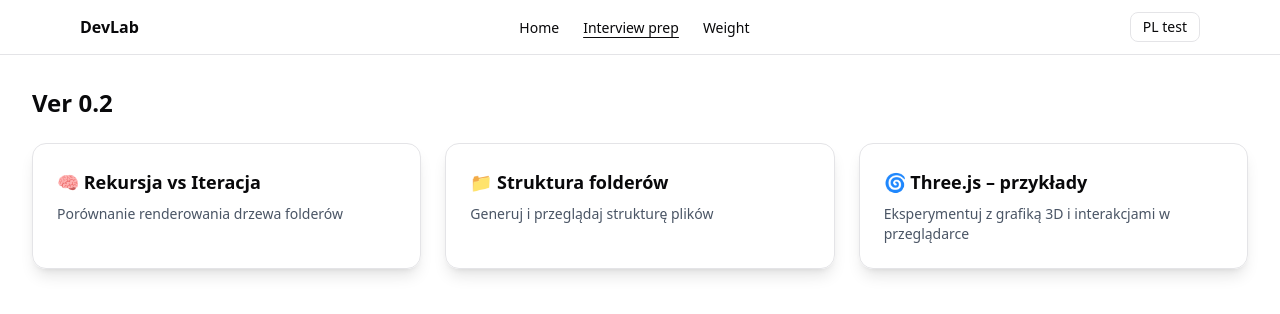
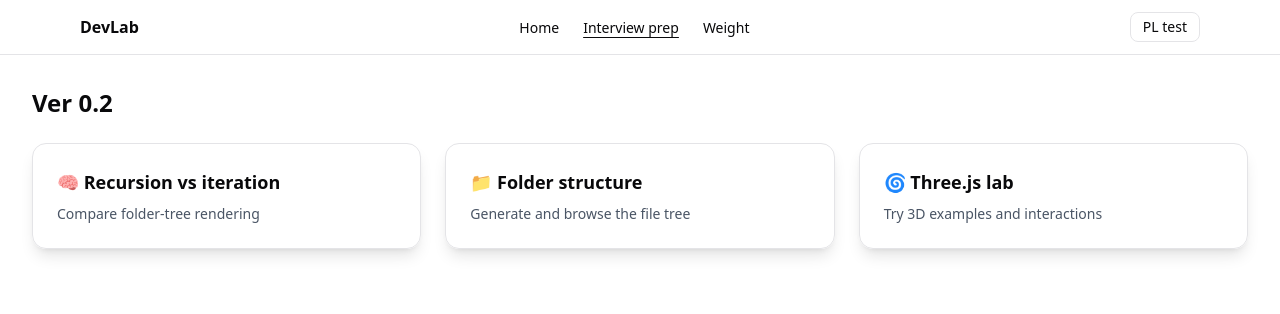
Before and after one commit to potnar/nestjs-nextjs-demo, a Next.js app in the folder apps/frontend/: page /en/interview-prep in a window 1280 px wide. Shown: the top 314 px of the page. Built offline with nearby package versions, Linux system fonts and the light colour scheme.

Commit message:
add translates

```diff
--- a/apps/frontend/src/app/[locale]/interview-prep/page.tsx
+++ b/apps/frontend/src/app/[locale]/interview-prep/page.tsx
@@ -1,9 +1,16 @@
-import Link from 'next/link';
-import { tiles } from '@/data/interviewTiles';
+"use client"
+
+import {Link} from "@/i18n/navigation";
+import {useLocale, useTranslations} from "next-intl";
+import {makeTiles} from "@/data/interviewTiles";
 
 export default function InterviewPrepPage() {
+  const locale = useLocale() as "pl" | "en";
+  const t = useTranslations();
+  const tiles = makeTiles(locale, (k) => t(k));
+
   return (
-    <div className="p-8 grid grid-cols-1 sm:grid-cols-2 md:grid-cols-3 gap-6">
+    <div key={locale} className="p-8 grid grid-cols-1 sm:grid-cols-2 md:grid-cols-3 gap-6">
       <div className="col-span-full">
         <h1 className="text-2xl font-bold">Ver 0.2</h1>
       </div>
--- a/apps/frontend/src/data/interviewTiles.ts
+++ b/apps/frontend/src/data/interviewTiles.ts
@@ -1,24 +1,19 @@
-export interface Tile {
-    href: string;
-    title: string;
-    description: string;
-  }
-
-  export const tiles: Tile[] = [
+export function makeTiles(locale: "pl" | "en", t: (key: string) => string) {
+  return [
     {
       href: "/interview-prep/tree-demo",
-      title: "🧠 Rekursja vs Iteracja",
-      description: "Porównanie renderowania drzewa folderów",
+      title: `🧠 ${t("interview-prep.recursion.title")}`,
+      description: t("interview-prep.recursion.desc"),
     },
     {
       href: "/interview-prep/filesystem",
-      title: "📁 Struktura folderów",
-      description: "Generuj i przeglądaj strukturę plików",
+      title: `📁 ${t("interview-prep.filesystem.title")}`,
+      description: t("interview-prep.filesystem.desc"),
     },
     {
-        href: "/interview-prep/threejs",
-        title: "🌀 Three.js – przykłady",
-        description: "Eksperymentuj z grafiką 3D i interakcjami w przeglądarce",
-      }
-
+      href: "/interview-prep/threejs",
+      title: `🌀 ${t("interview-prep.three.title")}`,
+      description: t("interview-prep.three.desc"),
+    },
   ];
+}
--- a/apps/frontend/src/data/tiles.ts
+++ b/apps/frontend/src/data/tiles.ts
@@ -1,6 +1,6 @@
 export function makeTiles(locale: "pl" | "en", t: (key: string) => string) {
   return [
-    { href: "/weight",        title: `⚖️ ${t("tiles.weight.title")}`,     description: t("tiles.weight.desc") },
-    { href: "/interview-prep",title: `🎯 ${t("tiles.interview.title")}`,  description: t("tiles.interview.desc") },
+    { href: "/weight",        title: `⚖️ ${t("home.tiles.weight.title")}`,     description: t("home.tiles.weight.desc") },
+    { href: "/interview-prep",title: `🎯 ${t("home.tiles.interview.title")}`,  description: t("home.tiles.interview.desc") },
   ];
 }
--- a/apps/frontend/src/languages/en.json
+++ b/apps/frontend/src/languages/en.json
@@ -27,7 +27,8 @@
     "none": "nothing selected",
     "hint": "Under the hood: Raycaster → intersectObjects → first hit."
   },
-    "home": { "version": "Version {ver}" },
+  "home": {
+    "version": "Version {ver}",
     "tiles": {
       "weight": {
         "title": "Weight tracking",
@@ -38,4 +39,19 @@
         "desc": "Questions and visual examples: Three.js, React, Next.js, NestJS"
       }
     }
+  },
+  "interview-prep": {
+    "recursion": {
+      "title": "Recursion vs iteration",
+      "desc": "Compare folder-tree rendering"
+    },
+    "filesystem": {
+      "title": "Folder structure",
+      "desc": "Generate and browse the file tree"
+    },
+    "three": {
+      "title": "Three.js lab",
+      "desc": "Try 3D examples and interactions"
     }
+  }
+}
--- a/apps/frontend/src/languages/pl.json
+++ b/apps/frontend/src/languages/pl.json
@@ -27,7 +27,8 @@
     "none": "nic nie wybrano",
     "hint": "Pod maską: Raycaster → intersectObjects → pierwszy trafiony mesh."
   },
-    "home": { "version": "Wersja {ver}" },
+  "home": {
+    "version": "Wersja {ver}",
     "tiles": {
       "weight": {
         "title": "Monitorowanie wagi",
@@ -38,4 +39,19 @@
         "desc": "Pytania i wizualne przykłady: Three.js, React, Next.js, NestJS"
       }
     }
+  },
+  "interview-prep":{
+    "recursion": {
+      "title": "Rekursja vs iteracja",
+      "desc": "Porównaj renderowanie drzewa folderów"
+    },
+    "filesystem": {
+      "title": "Struktura folderów",
+      "desc": "Generuj i przeglądaj drzewo plików"
+    },
+    "three": {
+      "title": "Three.js lab",
+      "desc": "Wypróbuj przykłady 3D i interakcje"
     }
+  }
+}
```
Lines whose indentation alone changed are shown as unchanged.
